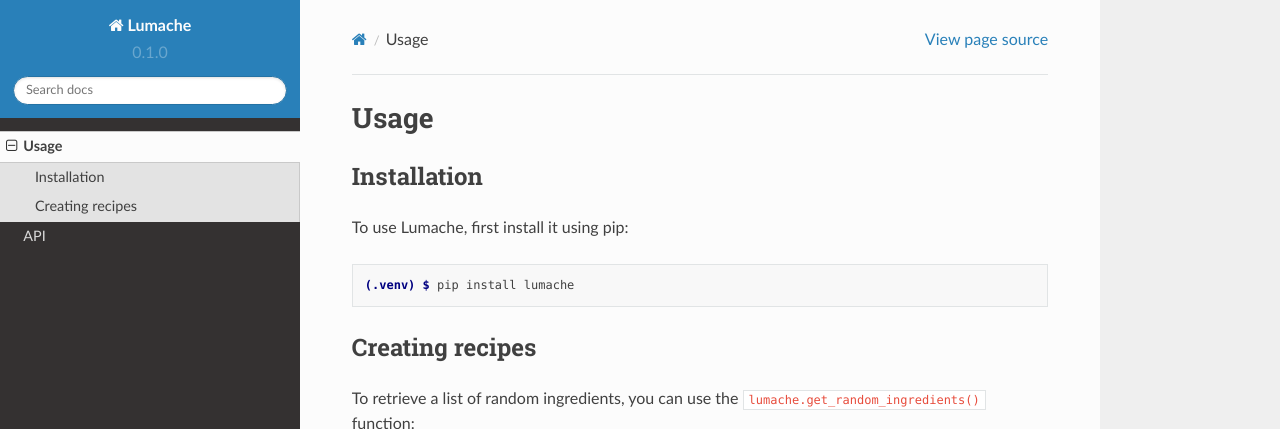
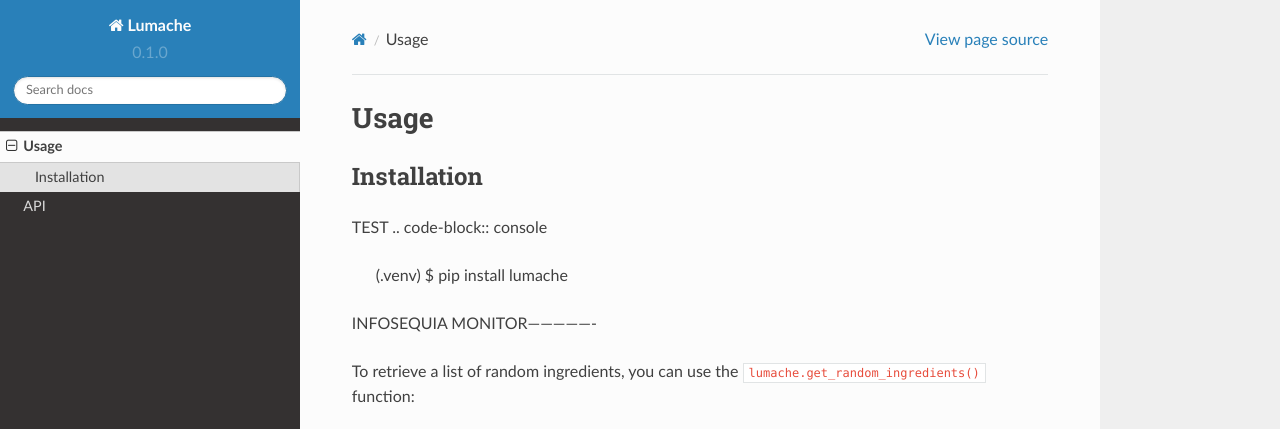
Before and after one commit to ameliafdezrodriguez/infosequia-manual, a Sphinx documentation site: the page built from docs/source/usage.rst, in a window 1280 px wide and 1095 px high, cut to the strip 0-429 px from the top of the window. Built offline with Sphinx 7.4.7 and the Read the Docs theme 2.0.0, drawn with Linux system fonts in a browser that asks for light colours.

Commit message:
Update usage.rst

```diff
--- a/docs/source/usage.rst
+++ b/docs/source/usage.rst
@@ -6,14 +6,12 @@ Usage
 Installation
 ------------
 
-To use Lumache, first install it using pip:
-
+TEST
 .. code-block:: console
 
    (.venv) $ pip install lumache
 
-Creating recipes
-----------------
+INFOSEQUIA MONITOR----------------
 
 To retrieve a list of random ingredients,
 you can use the ``lumache.get_random_ingredients()`` function:
```
